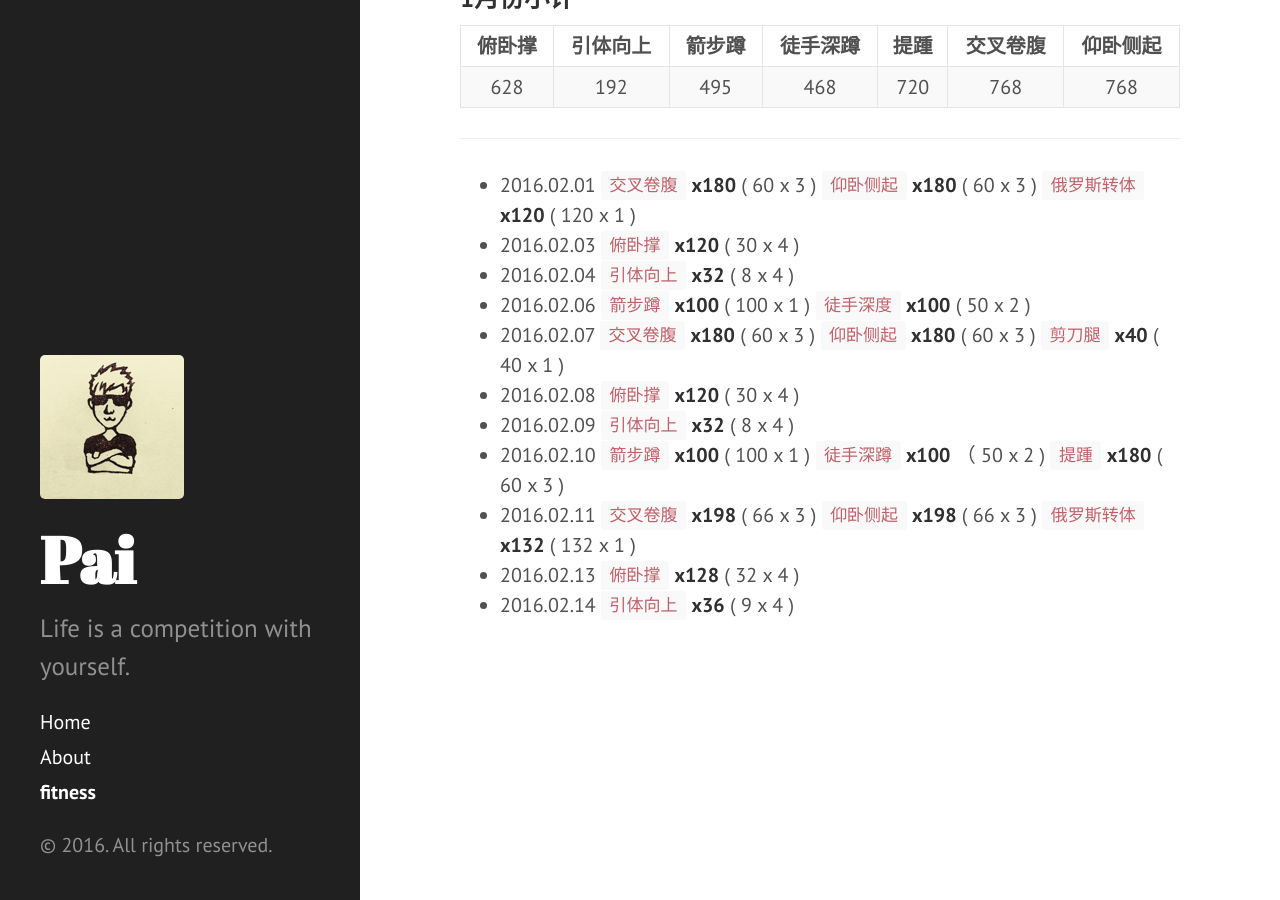
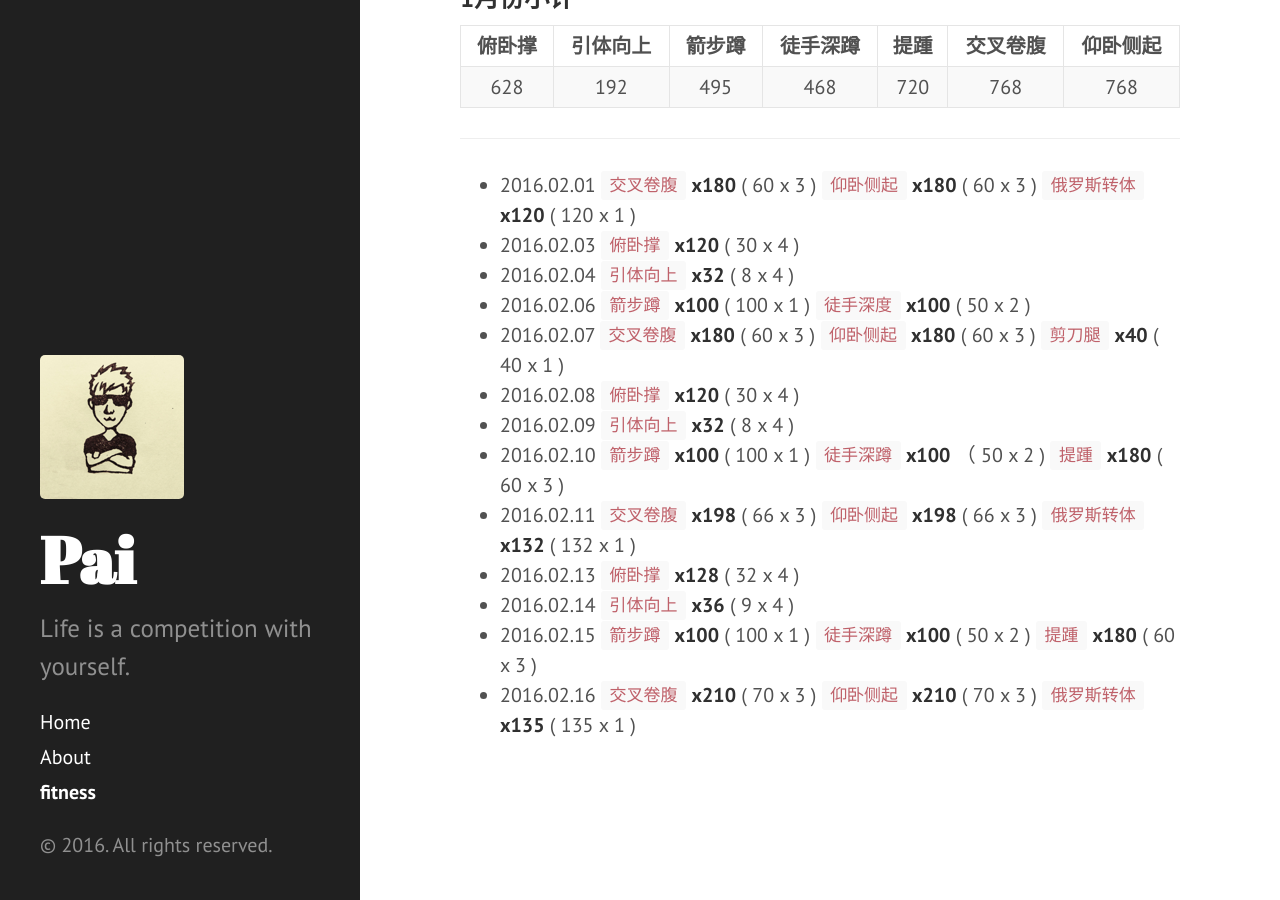
Before and after one commit to dragon8897/dragon8897.github.io, a Jekyll site: the page built from fitness.md, in a window 1280 px wide and 900 px high, scrolled down 1360 px. Built offline with Jekyll 4.4.1, drawn with Linux system fonts in a browser that asks for light colours; Markdown is read by kramdown in place of the engine named in the settings.

Commit message:
add fitness record.

```diff
--- a/fitness.md
+++ b/fitness.md
@@ -54,3 +54,5 @@ title: fitness
 - 2016.02.11 `交叉卷腹` **x198** ( 66 x 3 ) `仰卧侧起` **x198** ( 66 x 3 ) `俄罗斯转体` **x132** ( 132 x 1 )
 - 2016.02.13 `俯卧撑` **x128** ( 32 x 4 )
 - 2016.02.14 `引体向上` **x36** ( 9 x 4 )
+- 2016.02.15 `箭步蹲` **x100** ( 100 x 1 ) `徒手深蹲` **x100** ( 50 x 2 ) `提踵` **x180** ( 60 x 3 )
+- 2016.02.16 `交叉卷腹` **x210** ( 70 x 3 ) `仰卧侧起` **x210** ( 70 x 3 ) `俄罗斯转体` **x135** ( 135 x 1 )
```
